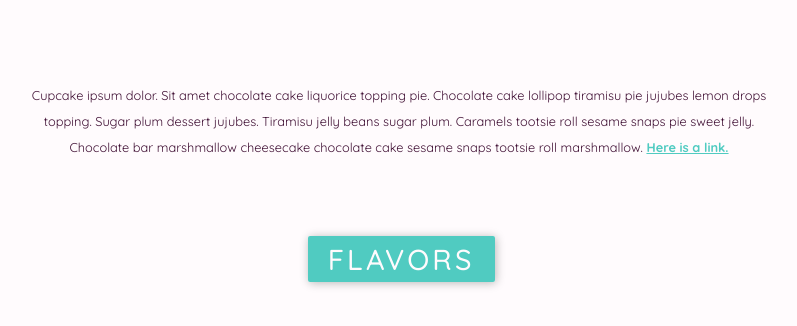
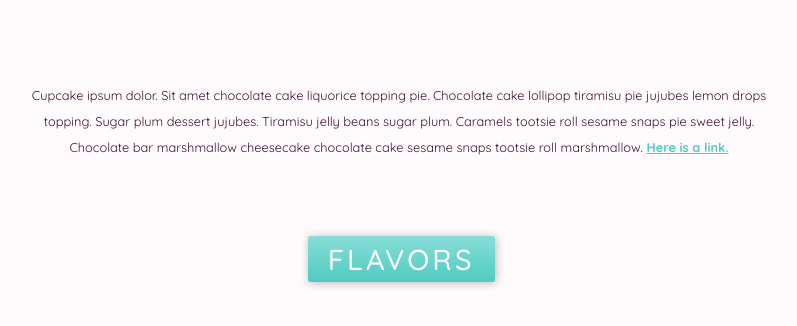
Before and after one commit to laurenmlight/project_final2_light_lauren, a plain HTML site: page index.html in a window 1280 px wide. Shown: the part 180-506 px from the top of the page, without its empty margins (241-1038 px from the left). Drawn offline with Linux system fonts and the light colour scheme.

Commit message:
add button gradients

```diff
--- a/css/main.css
+++ b/css/main.css
@@ -59,7 +59,7 @@ a:active {
 }
 
 .button {
-    background-color: #50cbc1;
+    background: linear-gradient(#87ded7, #50cbc1);
     color: #fffbfd;
     font-weight: 500;
     text-decoration: none;
@@ -72,7 +72,7 @@ a:active {
 }
 
 .button:hover {
-    background-color: #47b7ae;
+    background: linear-gradient(#50cbc1, #47b6ad);
 }
 
 @media all and (min-width:900px) {
```
